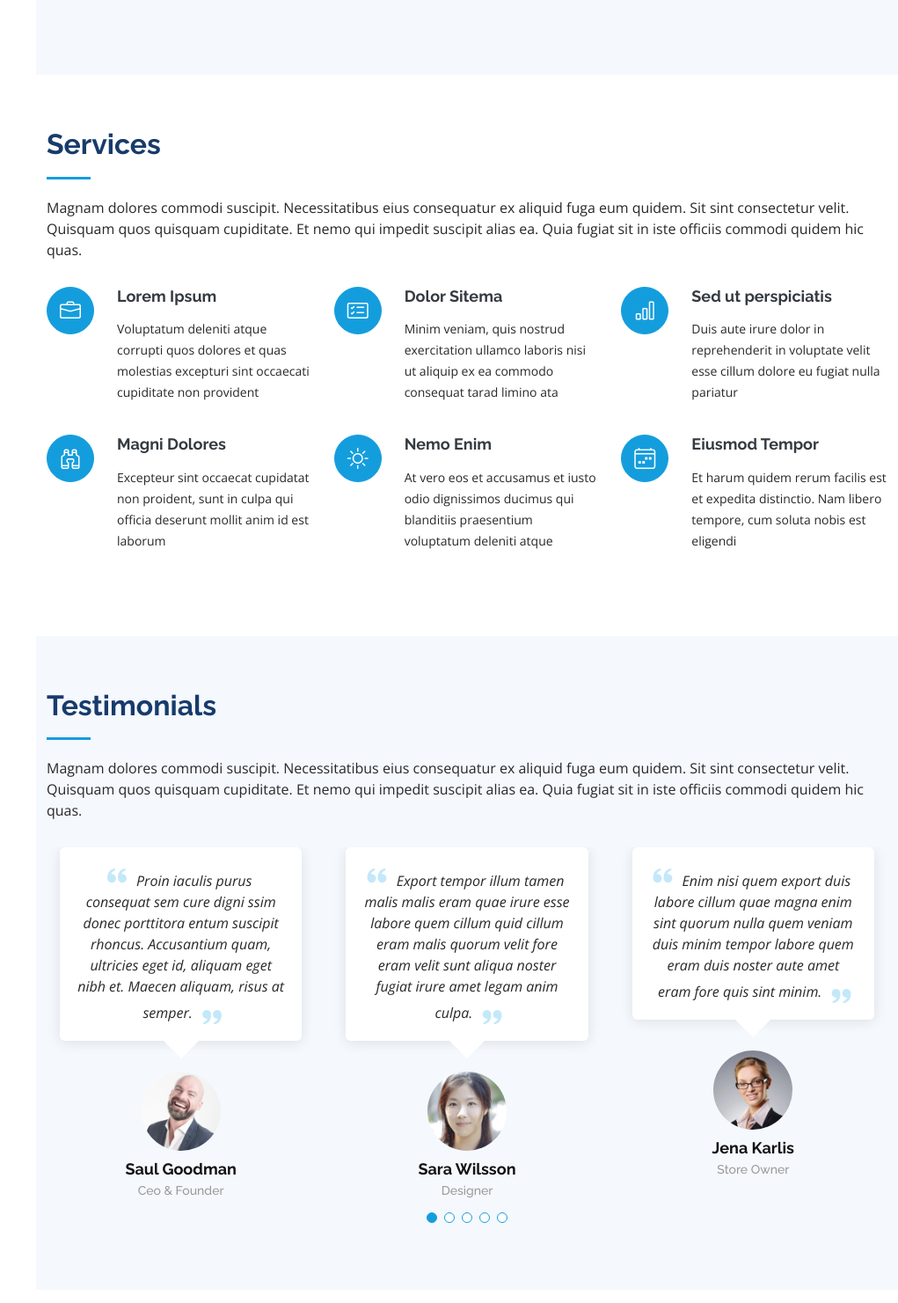
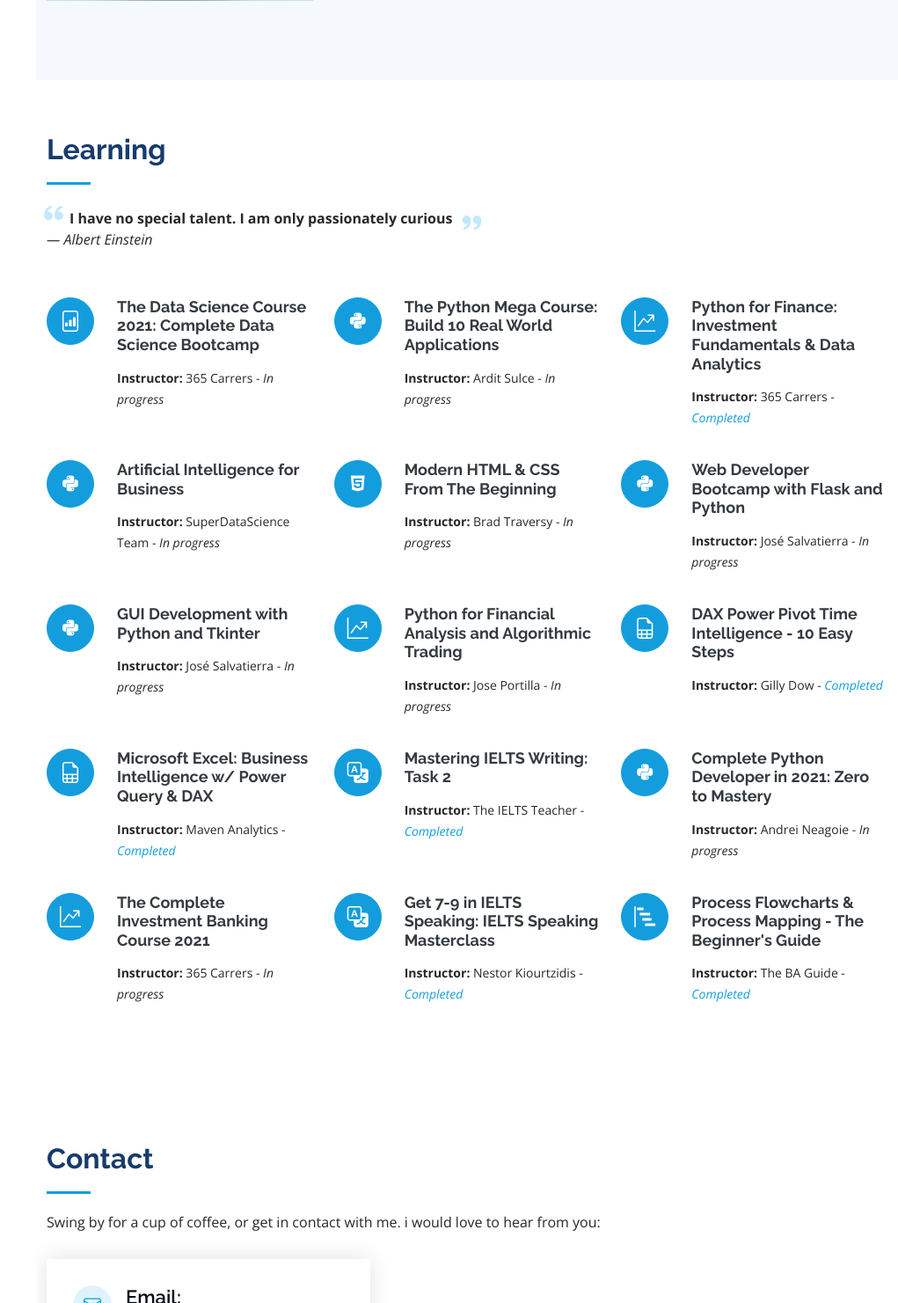
Before and after one commit to Alex-Stgo/portfolio, a Flask app: page / in a window 1280 px wide. Shown: the part 5019-6500 px from the top of the page at 88% size, without its empty margins (259-1280 px from the left). Run offline with Flask 2, Linux system fonts and the light colour scheme; some libraries are stand-ins or nearby versions.

Commit message:
Se agregan cursos

```diff
--- a/static/assets/css/style.css
+++ b/static/assets/css/style.css
@@ -1109,3 +1109,25 @@
   bottom: 0;
   left: 0;
 }
+
+.cl-quote-icon-left, .cl-quote-icon-right {
+  color: #c3e8fa;
+  font-size: 26px;
+}
+
+.cl-quote-icon-left {
+  display: inline-block;
+  left: -5px;
+  position: relative;
+}
+
+.cl-quote-icon-right {
+  display: inline-block;
+  right: -5px;
+  position: relative;
+  top: 10px;
+}
+
+.col-lg-5 {
+  width:40%
+}
--- a/templates/index.html
+++ b/templates/index.html
@@ -71,7 +71,7 @@
           <li><a href="#about" class="nav-link scrollto"><i class="bx bx-user"></i> <span>About</span></a></li>
           <li><a href="#resume" class="nav-link scrollto"><i class="bx bx-file-blank"></i> <span>Resume</span></a></li>
           <li><a href="#portfolio" class="nav-link scrollto"><i class="bx bx-book-content"></i> <span>Portfolio</span></a></li>
-          <li><a href="#services" class="nav-link scrollto"><i class="bx bx-server"></i> <span>Services</span></a></li>
+          <li><a href="#services" class="nav-link scrollto"><i class="bx bx-book-bookmark"></i> <span>Learning</span></a></li>
           <li><a href="#contact" class="nav-link scrollto"><i class="bx bx-envelope"></i> <span>Contact</span></a></li>
         </ul>
       </nav><!-- .nav-menu -->
@@ -188,8 +188,8 @@
 
         <div class="section-title">
           <h2>Skills</h2>
-          <p> <strong>“Always walk through life as if you have something new to learn and you will.”</strong></p>
-            <p class="fst-italic">— Vernon Howard.</p>
+          <p> <i class="bx bxs-quote-alt-left cl-quote-icon-left"></i><strong>Always walk through life as if you have something new to learn and you will</strong><i class="bx bxs-quote-alt-right cl-quote-icon-right"></i></p>
+          <p class="fst-italic">— Vernon Howard.</p>
         </div>
 
         <div class="row skills-content">
@@ -561,40 +561,86 @@
       <div class="container">
 
         <div class="section-title">
-          <h2>Services</h2>
-          <p>Magnam dolores commodi suscipit. Necessitatibus eius consequatur ex aliquid fuga eum quidem. Sit sint consectetur velit. Quisquam quos quisquam cupiditate. Et nemo qui impedit suscipit alias ea. Quia fugiat sit in iste officiis commodi quidem hic quas.</p>
+          <h2>Learning</h2>
+          <p><i class="bx bxs-quote-alt-left cl-quote-icon-left"></i><strong>I have no special talent. I am only passionately curious </strong><i class="bx bxs-quote-alt-right cl-quote-icon-right"></i></p>
+          <p class="fst-italic">— Albert Einstein</p><br>
         </div>
 
         <div class="row">
           <div class="col-lg-4 col-md-6 icon-box" data-aos="fade-up">
-            <div class="icon"><i class="bi bi-briefcase"></i></div>
-            <h4 class="title"><a href="">Lorem Ipsum</a></h4>
-            <p class="description">Voluptatum deleniti atque corrupti quos dolores et quas molestias excepturi sint occaecati cupiditate non provident</p>
+            <div class="icon"><i class="bi bi-file-bar-graph"></i></div>
+              <h4 class="title"><a href="https://www.udemy.com/share/101W9cBEoacVpXTXw=/" target="_blank">The Data Science Course 2021: Complete Data Science Bootcamp</a></h4>
+              <p class="description"><strong>Instructor:</strong> 365 Carrers - <em>In progress</em></p>
+          </div>
+          <div class="col-lg-4 col-md-6 icon-box" data-aos="fade-up">
+            <div class="icon"><i class="bx bxl-python"></i></div>
+              <h4 class="title"><a href="https://www.udemy.com/share/101Wa0BEoacVpXTXw=/" target="_blank">The Python Mega Course: Build 10 Real World Applications</a></h4>
+              <p class="description"><strong>Instructor:</strong> Ardit Sulce - <em>In progress</em></p>
+          </div>
+          <div class="col-lg-4 col-md-6 icon-box" data-aos="fade-up">
+            <div class="icon"><i class="bi bi-graph-up"></i></div>
+              <h4 class="title"><a href="https://www.udemy.com/share/101WnuBEoacVpXTXw=/" target="_blank">Python for Finance: Investment Fundamentals & Data Analytics</a></h4>
+              <p class="description"><strong>Instructor:</strong> 365 Carrers - <em><a href="https://www.udemy.com/certificate/UC-c7002dff-0369-442c-97d6-e0b98561bb4f/" target="_blank"> Completed</a></em></p>
           </div>
           <div class="col-lg-4 col-md-6 icon-box" data-aos="fade-up" data-aos-delay="100">
-            <div class="icon"><i class="bi bi-card-checklist"></i></div>
-            <h4 class="title"><a href="">Dolor Sitema</a></h4>
-            <p class="description">Minim veniam, quis nostrud exercitation ullamco laboris nisi ut aliquip ex ea commodo consequat tarad limino ata</p>
+            <div class="icon"><i class="bx bxl-python"></i></div>
+              <h4 class="title"><a href="https://www.udemy.com/share/101Y7EBEoacVpXTXw=/" target="_blank">Artificial Intelligence for Business</a></h4>
+              <p class="description"><strong>Instructor:</strong> SuperDataScience Team - <em>In progress</em></p>
+          </div>
+          <div class="col-lg-4 col-md-6 icon-box" data-aos="fade-up" data-aos-delay="100">
+            <div class="icon"><i class="bx bxl-html5"></i></div>
+              <h4 class="title"><a href="https://www.udemy.com/share/1013eABEoacVpXTXw=/" target="_blank">Modern HTML & CSS From The Beginning</a></h4>
+              <p class="description"><strong>Instructor:</strong> Brad Traversy - <em>In progress</em></p>
+          </div>
+          <div class="col-lg-4 col-md-6 icon-box" data-aos="fade-up" data-aos-delay="100">
+            <div class="icon"><i class="bx bxl-python"></i></div>
+              <h4 class="title"><a href="https://www.udemy.com/share/103RyiBEoacVpXTXw=/" target="_blank">Web Developer Bootcamp with Flask and Python</a></h4>
+              <p class="description"><strong>Instructor:</strong> José Salvatierra - <em>In progress</em></p>
           </div>
           <div class="col-lg-4 col-md-6 icon-box" data-aos="fade-up" data-aos-delay="200">
-            <div class="icon"><i class="bi bi-bar-chart"></i></div>
-            <h4 class="title"><a href="">Sed ut perspiciatis</a></h4>
-            <p class="description">Duis aute irure dolor in reprehenderit in voluptate velit esse cillum dolore eu fugiat nulla pariatur</p>
+            <div class="icon"><i class="bx bxl-python"></i></div>
+              <h4 class="title"><a href="https://www.udemy.com/share/102a7SBEoacVpXTXw=/" target="_blank">GUI Development with Python and Tkinter</a></h4>
+              <p class="description"><strong>Instructor:</strong> José Salvatierra - <em>In progress</em></p>
+          </div>
+          <div class="col-lg-4 col-md-6 icon-box" data-aos="fade-up" data-aos-delay="200">
+            <div class="icon"><i class="bi bi-graph-up"></i></div>
+              <h4 class="title"><a href="https://www.udemy.com/share/101WbaBEoacVpXTXw=/" target="_blank">Python for Financial Analysis and Algorithmic Trading</a></h4>
+              <p class="description"><strong>Instructor:</strong> Jose Portilla - <em>In progress</em></p>
+          </div>
+          <div class="col-lg-4 col-md-6 icon-box" data-aos="fade-up" data-aos-delay="200">
+            <div class="icon"><i class="bi bi-file-earmark-spreadsheet"></i></div>
+              <h4 class="title"><a href="https://www.udemy.com/share/101FD2BEoacVpXTXw=/" target="_blank">DAX Power Pivot Time Intelligence - 10 Easy Steps</a></h4>
+              <p class="description"><strong>Instructor:</strong> Gilly Dow - <em><a href="https://www.udemy.com/certificate/UC-ee3eb9a2-863a-411b-9a4a-00bb5a4f876a/" target="_blank"> Completed</a></em></em></p>
           </div>
           <div class="col-lg-4 col-md-6 icon-box" data-aos="fade-up" data-aos-delay="300">
-            <div class="icon"><i class="bi bi-binoculars"></i></div>
-            <h4 class="title"><a href="">Magni Dolores</a></h4>
-            <p class="description">Excepteur sint occaecat cupidatat non proident, sunt in culpa qui officia deserunt mollit anim id est laborum</p>
+            <div class="icon"><i class="bi bi-file-earmark-spreadsheet"></i></div>
+              <h4 class="title"><a href="https://www.udemy.com/share/101WWEBEoacVpXTXw=/" target="_blank">Microsoft Excel: Business Intelligence w/ Power Query & DAX</a></h4>
+              <p class="description"><strong>Instructor:</strong> Maven Analytics - <em><a href="https://www.udemy.com/certificate/UC-4c531d84-a6ae-40a4-8034-c955a3e876aa/" target="_blank"> Completed</a></em></em></p>
+          </div>
+          <div class="col-lg-4 col-md-6 icon-box" data-aos="fade-up" data-aos-delay="300">
+            <div class="icon"><i class="bi bi-translate"></i></div>
+              <h4 class="title"><a href="https://www.udemy.com/share/101X10BEoacVpXTXw=/" target="_blank">Mastering IELTS Writing: Task 2</a></h4>
+              <p class="description"><strong>Instructor:</strong> The IELTS Teacher - <em><a href="https://www.udemy.com/certificate/UC-c6c36757-d3ac-4e0d-a131-311e3983dde2/" target="_blank"> Completed</a></em></em></p>
+          </div>
+          <div class="col-lg-4 col-md-6 icon-box" data-aos="fade-up" data-aos-delay="300">
+            <div class="icon"><i class="bx bxl-python"></i></div>
+              <h4 class="title"><a href="https://www.udemy.com/share/101URkBEoacVpXTXw=/" target="_blank">Complete Python Developer in 2021: Zero to Mastery</a></h4>
+              <p class="description"><strong>Instructor:</strong> Andrei Neagoie - <em>In progress</em></p>
           </div>
           <div class="col-lg-4 col-md-6 icon-box" data-aos="fade-up" data-aos-delay="400">
-            <div class="icon"><i class="bi bi-brightness-high"></i></div>
-            <h4 class="title"><a href="">Nemo Enim</a></h4>
-            <p class="description">At vero eos et accusamus et iusto odio dignissimos ducimus qui blanditiis praesentium voluptatum deleniti atque</p>
+            <div class="icon"><i class="bi bi-graph-up"></i></div>
+              <h4 class="title"><a href="https://www.udemy.com/share/101Wt0BEoacVpXTXw=/" target="_blank">The Complete Investment Banking Course 2021</a></h4>
+              <p class="description"><strong>Instructor:</strong> 365 Carrers - <em>In progress</em></p>
           </div>
-          <div class="col-lg-4 col-md-6 icon-box" data-aos="fade-up" data-aos-delay="500">
-            <div class="icon"><i class="bi bi-calendar4-week"></i></div>
-            <h4 class="title"><a href="">Eiusmod Tempor</a></h4>
-            <p class="description">Et harum quidem rerum facilis est et expedita distinctio. Nam libero tempore, cum soluta nobis est eligendi</p>
+          <div class="col-lg-4 col-md-6 icon-box" data-aos="fade-up" data-aos-delay="400">
+            <div class="icon"><i class="bi bi-translate"></i></div>
+              <h4 class="title"><a href="https://www.udemy.com/share/101YvUBEoacVpXTXw=/" target="_blank">Get 7-9 in IELTS Speaking: IELTS Speaking Masterclass</a></h4>
+              <p class="description"><strong>Instructor:</strong> Nestor Kiourtzidis - <em><a href="https://www.udemy.com/certificate/UC-62GSLMCC/" target="_blank"> Completed</a></em></em></p>
+          </div>
+          <div class="col-lg-4 col-md-6 icon-box" data-aos="fade-up" data-aos-delay="400">
+            <div class="icon"><i class="bi bi-bar-chart-steps"></i></div>
+              <h4 class="title"><a href="https://www.udemy.com/share/101WasBEoacVpXTXw=/" target="_blank">Process Flowcharts & Process Mapping - The Beginner's Guide</a></h4>
+              <p class="description"><strong>Instructor:</strong> The BA Guide - <em><a href="https://www.udemy.com/certificate/UC-c0c2092c-27ce-4c15-9439-0811bab92723/" target="_blank"> Completed</a></em></em></p>
           </div>
         </div>
 
@@ -602,7 +648,7 @@
     </section><!-- End Services Section -->
 
     <!-- ======= Testimonials Section ======= -->
-    <section id="testimonials" class="testimonials section-bg">
+    <!-- <section id="testimonials" class="testimonials section-bg">
       <div class="container">
 
         <div class="section-title">
@@ -624,7 +670,7 @@
                 <h3>Saul Goodman</h3>
                 <h4>Ceo &amp; Founder</h4>
               </div>
-            </div><!-- End testimonial item -->
+            </div>
 
             <div class="swiper-slide">
               <div class="testimonial-item" data-aos="fade-up" data-aos-delay="100">
@@ -637,7 +683,7 @@
                 <h3>Sara Wilsson</h3>
                 <h4>Designer</h4>
               </div>
-            </div><!-- End testimonial item -->
+            </div>
 
             <div class="swiper-slide">
               <div class="testimonial-item" data-aos="fade-up" data-aos-delay="200">
@@ -650,7 +696,7 @@
                 <h3>Jena Karlis</h3>
                 <h4>Store Owner</h4>
               </div>
-            </div><!-- End testimonial item -->
+            </div>
 
             <div class="swiper-slide">
               <div class="testimonial-item" data-aos="fade-up" data-aos-delay="300">
@@ -663,7 +709,7 @@
                 <h3>Matt Brandon</h3>
                 <h4>Freelancer</h4>
               </div>
-            </div><!-- End testimonial item -->
+            </div>
 
             <div class="swiper-slide">
               <div class="testimonial-item" data-aos="fade-up" data-aos-delay="400">
@@ -676,14 +722,15 @@
                 <h3>John Larson</h3>
                 <h4>Entrepreneur</h4>
               </div>
-            </div><!-- End testimonial item -->
+            </div>
 
           </div>
           <div class="swiper-pagination"></div>
         </div>
 
       </div>
-    </section><!-- End Testimonials Section -->
+    </section> -->
+    <!-- End Testimonials Section -->
 
     <!-- ======= Contact Section ======= -->
     <section id="contact" class="contact">
@@ -691,37 +738,44 @@
 
         <div class="section-title">
           <h2>Contact</h2>
-          <p>Magnam dolores commodi suscipit. Necessitatibus eius consequatur ex aliquid fuga eum quidem. Sit sint consectetur velit. Quisquam quos quisquam cupiditate. Et nemo qui impedit suscipit alias ea. Quia fugiat sit in iste officiis commodi quidem hic quas.</p>
+          <p>Swing by for a cup of coffee, or get in contact with me. i would love to hear from you:</p>
         </div>
 
         <div class="row" data-aos="fade-in">
 
           <div class="col-lg-5 d-flex align-items-stretch">
             <div class="info">
-              <div class="address">
+              <!-- <div class="address">
                 <i class="bi bi-geo-alt"></i>
                 <h4>Location:</h4>
                 <p>A108 Adam Street, New York, NY 535022</p>
-              </div>
+              </div> -->
 
               <div class="email">
                 <i class="bi bi-envelope"></i>
                 <h4>Email:</h4>
-                <p>info@example.com</p>
+                <p>alejandro.stg@outlook.com</p>
               </div>
 
               <div class="phone">
                 <i class="bi bi-phone"></i>
                 <h4>Call:</h4>
-                <p>+1 5589 55488 55s</p>
+                <p>+1 52 55 55 046049</p>
               </div>
 
-              <iframe src="https://www.google.com/maps/embed?pb=!1m14!1m8!1m3!1d12097.433213460943!2d-74.0062269!3d40.7101282!3m2!1i1024!2i768!4f13.1!3m3!1m2!1s0x0%3A0xb89d1fe6bc499443!2sDowntown+Conference+Center!5e0!3m2!1smk!2sbg!4v1539943755621" frameborder="0" style="border:0; width: 100%; height: 290px;" allowfullscreen></iframe>
+              <div class="phone">
+                <i class="bx bxl-linkedin"></i>
+                <h4>Linkedin:</h4>
+                <p><a href="http://www.linkedin.com/in/alejandrostgo" target="_blank" class="Linkedin">Alejandro Santiago</a></p>
+              </div>
+
+              <!-- <a href="http://www.linkedin.com/in/alejandrostgo" target="_blank" class="Linkedin"><i class="bx bxl-linkedin"></i></a> -->
+              <!-- <iframe src="https://www.google.com/maps/embed?pb=!1m14!1m8!1m3!1d12097.433213460943!2d-74.0062269!3d40.7101282!3m2!1i1024!2i768!4f13.1!3m3!1m2!1s0x0%3A0xb89d1fe6bc499443!2sDowntown+Conference+Center!5e0!3m2!1smk!2sbg!4v1539943755621" frameborder="0" style="border:0; width: 100%; height: 290px;" allowfullscreen></iframe> -->
             </div>
 
           </div>
 
-          <div class="col-lg-7 mt-5 mt-lg-0 d-flex align-items-stretch">
+          <!-- <div class="col-lg-7 mt-5 mt-lg-0 d-flex align-items-stretch">
             <form action="forms/contact.php" method="post" role="form" class="php-email-form">
               <div class="row">
                 <div class="form-group col-md-6">
@@ -748,7 +802,7 @@
               </div>
               <div class="text-center"><button type="submit">Send Message</button></div>
             </form>
-          </div>
+          </div> -->
 
         </div>
 
```
